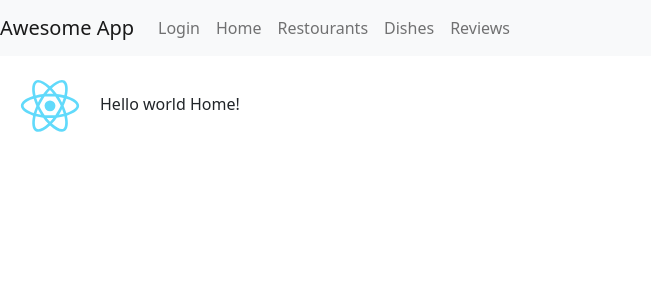
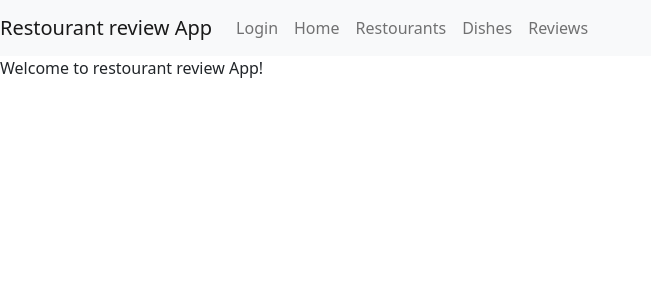
Before and after one commit to XElderX/restaurant_review_app_ReactPart, a React (Create React App) app: page /home in a window 1280 px wide. Shown: the top 300 px of the page, without its empty margins (0-651 px from the left). Built offline with nearby package versions, Linux system fonts and the light colour scheme.

Commit message:
added in Readme set up guide

```diff
--- a/src/components/Header.js
+++ b/src/components/Header.js
@@ -5,7 +5,7 @@ import { Link } from 'react-router-dom';
 function Header(){
     return (
         <nav className="navbar navbar-expand-xl navbar-expand-lg navbar-light bg-light">
-            <a className="navbar-brand" href="/">Awesome App</a>
+            <a className="navbar-brand" href="/">Restourant review App</a>
             <button className="navbar-toggler" type="button" data-toggle="collapse"
                     data-target="#navbarNav" aria-controls="navbarNav" aria-expanded="false" aria-label="Toggle navigation">
                 <span className="navbar-toggler-icon"></span>
--- a/src/components/Home.js
+++ b/src/components/Home.js
@@ -4,8 +4,8 @@ import logo from '../logo.svg';
 function Home(){
     return (
         <>
-            <img src={logo} alt="logo" style={{width:100, height:100}}/>
-            <p style={{ display: 'inline' }}>Hello world Home!</p>
+
+            <p style={{ display: 'inline' }}>Welcome to restourant review App!</p>
         </>
     )
 };
```
Also changed, not shown: 1 other file (tests, documents, lock files or other folders).
